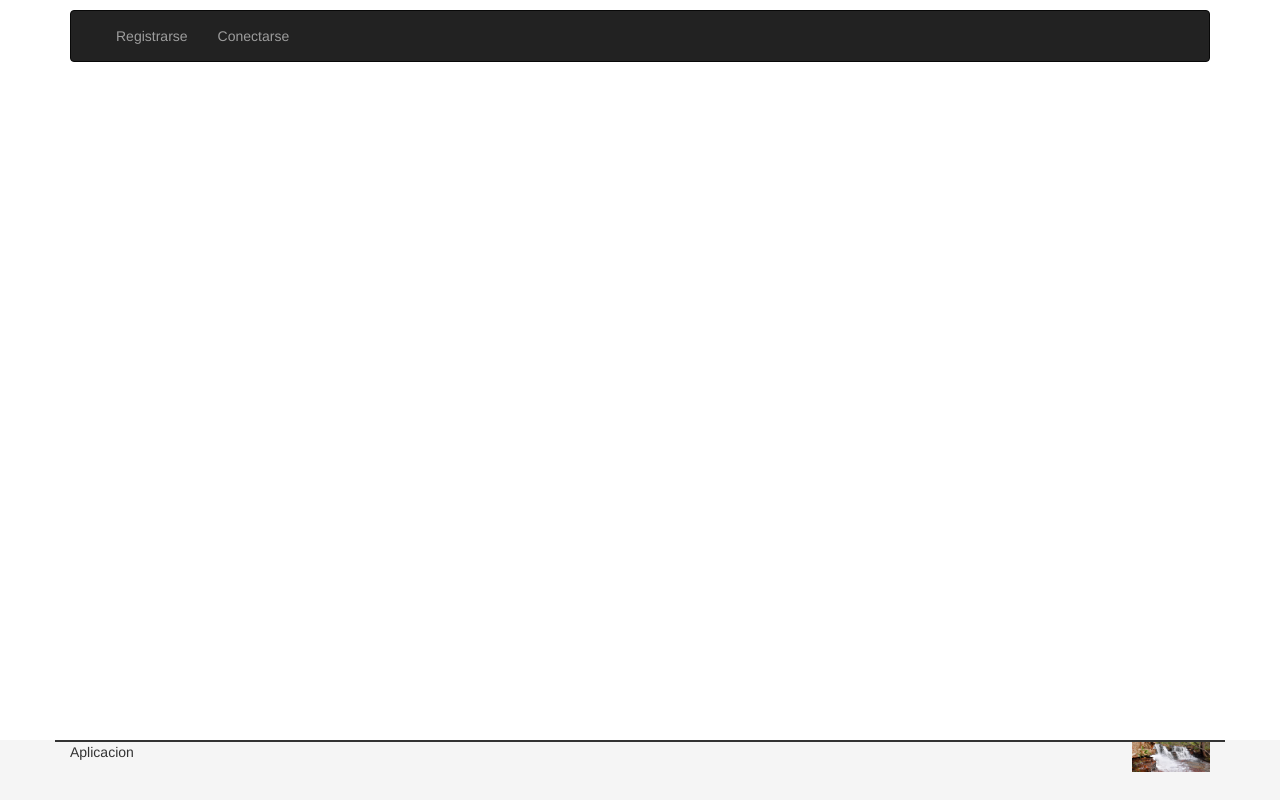
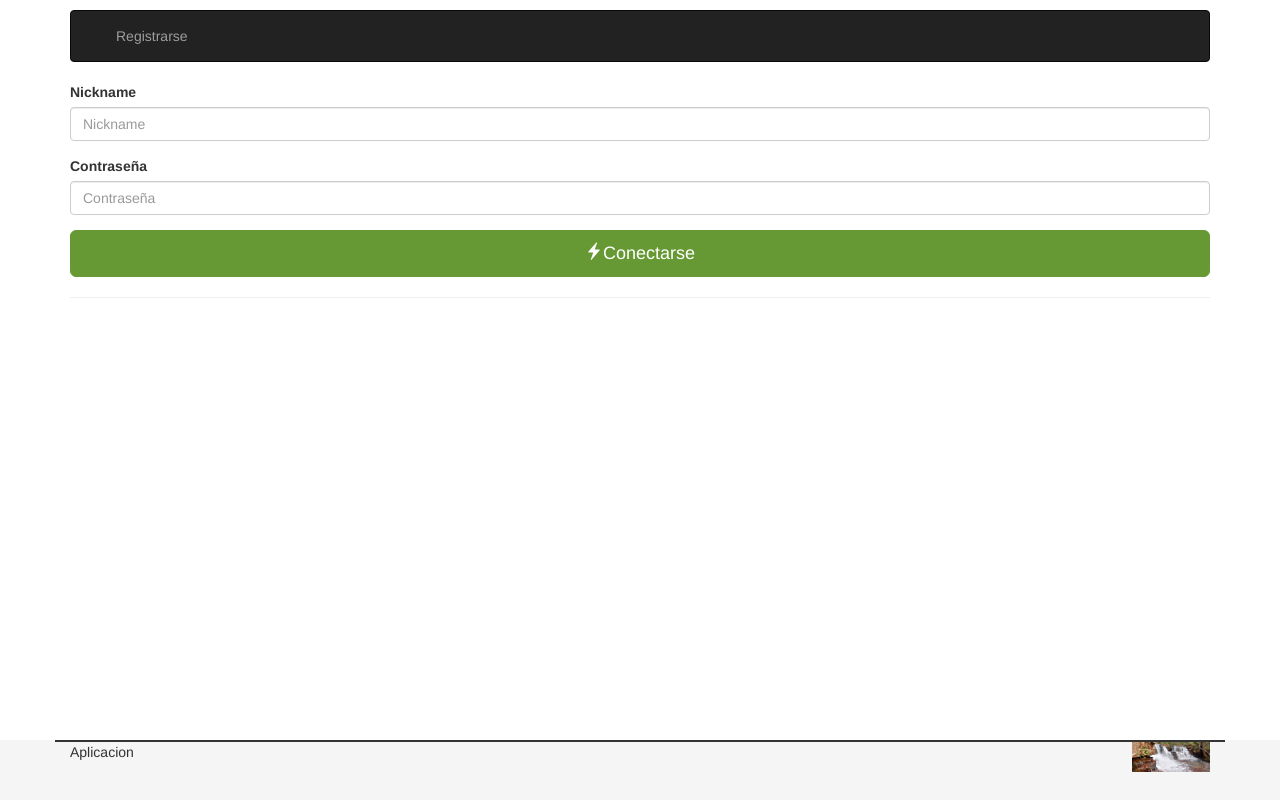
Before and after one commit to ksmsbou/Eventos, a plain HTML site: page static/index.html at #/VPrincipal in a window 1280 px wide. Drawn offline with Linux system fonts and the light colour scheme; no server answers.

Commit message:
Formularios

```diff
--- a/static/app/CU3/VPrincipal.html
+++ b/static/app/CU3/VPrincipal.html
@@ -14,8 +14,6 @@
             <ul class="nav navbar-nav navbar-left">
 <li><a ng-click="VRegistro0()">
   Registrarse</a></li>
-<li><a ng-click="AIdentificacion1()">
-  Conectarse</a></li>
 
             </ul>
             <ul class="nav navbar-nav navbar-right">
@@ -25,6 +23,14 @@
     </div>
 </nav>
 
+    <form name="fUsuarioForm" ng-submit="AIdentificacion1(fUsuarioForm.$valid)" novalidate>
+            <div class="form-group" ng-class="{ 'has-error' :  fUsuarioSubmitted && fUsuarioForm.unickname.$invalid && fUsuarioForm.unickname.$pristine && fUsuarioSubmitted}"><label for="fUsuario_unickname">Nickname</label><input id="fUsuario_unickname" type="text" name="unickname" class="form-control" ng-model="fUsuario.unickname" placeholder="Nickname" required/><p ng-show="fUsuarioSubmitted && fUsuarioForm.unickname.$invalid" class="help-block">Error en campo Nickname.</p></div>
+            <div class="form-group" ng-class="{ 'has-error' :  fUsuarioSubmitted && fUsuarioForm.ucontrasena.$invalid && fUsuarioForm.ucontrasena.$pristine && fUsuarioSubmitted}"><label for="fUsuario_ucontrasena">Contraseña</label><input id="fUsuario_ucontrasena" type="text" name="ucontrasena" class="form-control" ng-model="fUsuario.ucontrasena" placeholder="Contraseña" required ng-minlength="2" ng-maxlength="16" same-as="fUsuario.Contraseña "/><p ng-show="fUsuarioSubmitted && fUsuarioForm.ucontrasena.$invalid" class="help-block">Error en campo Contraseña.</p></div>
+        <button type="submit" class="btn btn-perso btn-lg btn-block">
+            <span class="glyphicon glyphicon-flash"></span>Conectarse
+        </button>
+    </form>
+    <hr />
 
 
 <div id="right"></div>
```
Also changed, not shown: static/app/CU3/VRegistro.html (+13 -2 lines).
